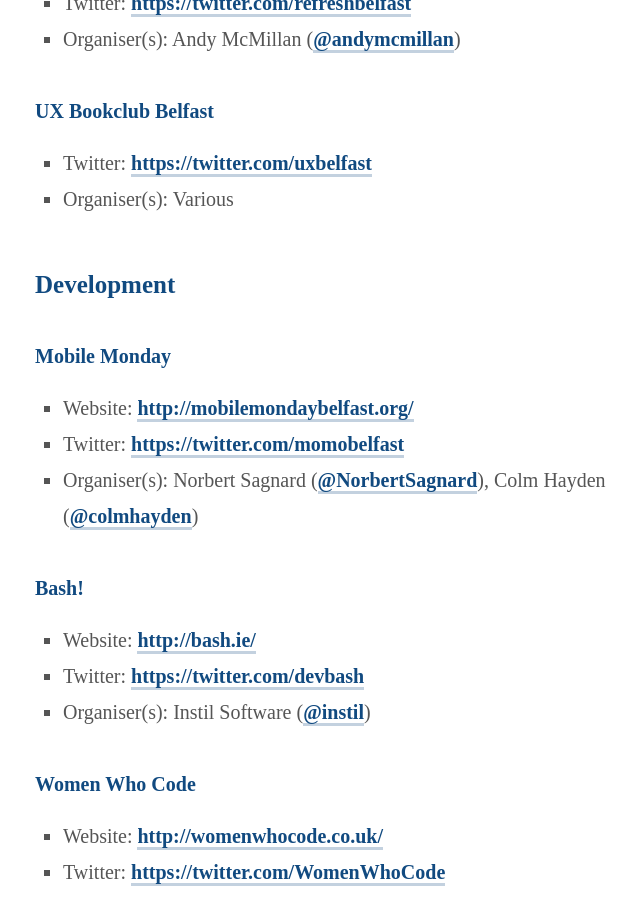
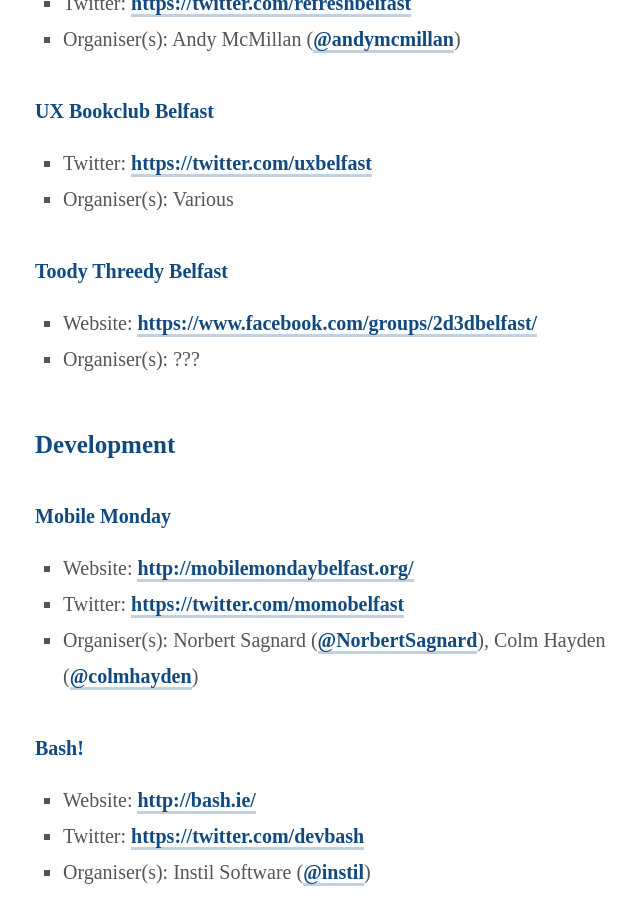
Before and after one commit to andymcmillan/andymcmillan, a Jekyll site: the page built from meetups.md, in a window 1280 px wide and 900 px high, scrolled down 533 px. Shown: the whole window, without its empty margins (285-925 px from the left). Built offline with Jekyll 4.4.1, drawn with Linux system fonts in a browser that asks for light colours; Markdown is read by kramdown in place of the engine named in the settings.

Commit message:
Update meetups.md

```diff
--- a/meetups.md
+++ b/meetups.md
@@ -18,6 +18,10 @@
 ### UX Bookclub Belfast
 * Twitter: [https://twitter.com/uxbelfast](https://twitter.com/uxbelfast)
 * Organiser(s): Various
+
+### Toody Threedy Belfast
+* Website: [https://www.facebook.com/groups/2d3dbelfast/](https://www.facebook.com/groups/2d3dbelfast/)
+* Organiser(s): ???
 
 ## Development
 
```
